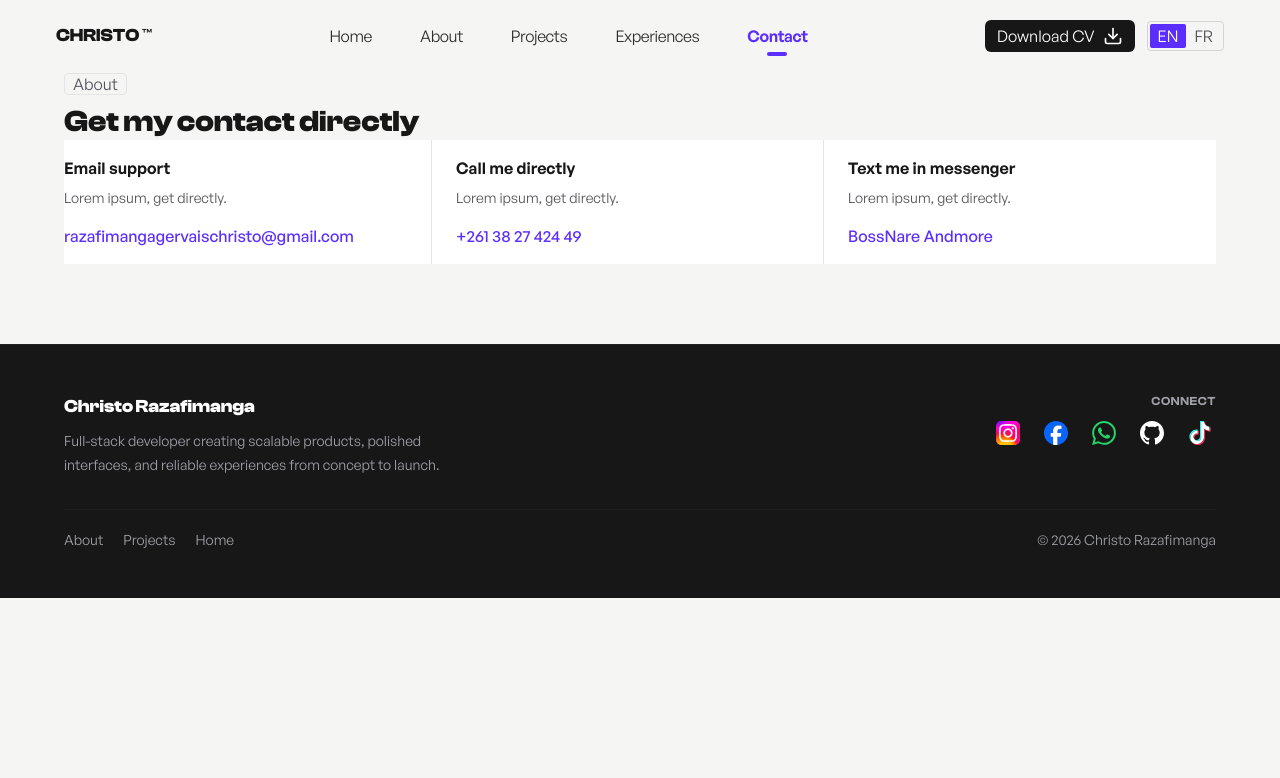
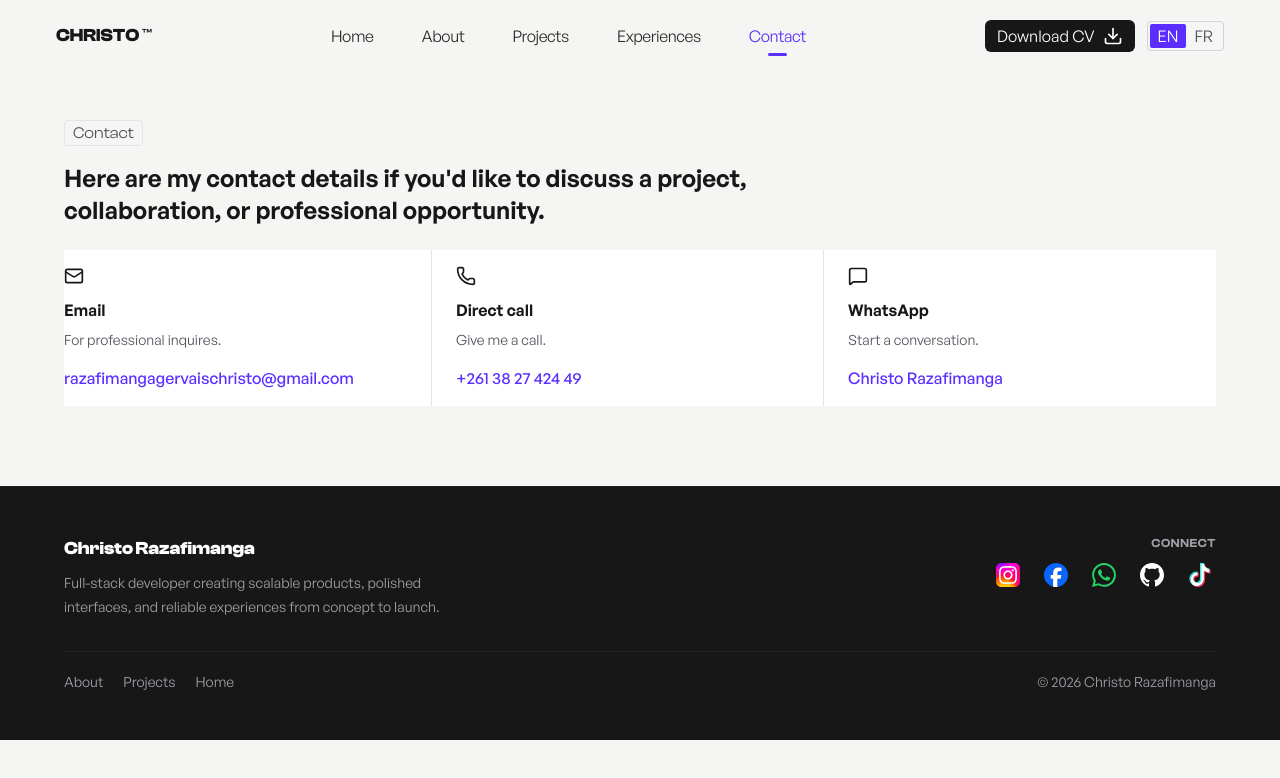
Before and after one commit to bossnare/portfolio, a Next.js app: page /contact in a window 1280 px wide. Shown: the top 778 px of the page. Built offline with nearby package versions, Linux system fonts and the light colour scheme.

Commit message:
add contact page and clickable link

```diff
--- a/app/contact/page.tsx
+++ b/app/contact/page.tsx
@@ -7,26 +7,35 @@ export const metadata: Metadata = {
 
 export default function ContactPage() {
   return (
-    <div className="w-full max-w-6xl px-4 mx-auto md:p-0">
-      <span className="border border-zinc-200 px-2 dark:border-white/12 text-muted-foreground rounded-sm">
-        About
-      </span>
-      <h3 className="text-3xl font-bold mt-2 max-w-3xl">
-        Get my contact directly
-      </h3>
-      <ul className="grid w-full mt-5 grid-cols-1 gap-6 divide-y bg-background dark:bg-transparent md:m-0 md:grid-cols-3 md:divide-x md:divide-y-0 divide-zinc-200 dark:divide-white/12">
+    <div className="w-full max-w-6xl px-4 mx-auto space-y-6 md:pt-12 md:p-0">
+      <div className="space-y-4">
+        <h1 className="px-2 border rounded-sm w-fit border-zinc-200 dark:border-white/12 text-muted-foreground">
+          Contact
+        </h1>
+        <p className="max-w-3xl text-2xl font-semibold">
+          Here are my contact details if you&apos;d like to discuss a project,
+          collaboration, or professional opportunity.
+        </p>
+      </div>
+      <ul className="grid w-full grid-cols-1 gap-6 mt-4 divide-y bg-background dark:bg-transparent md:m-0 md:grid-cols-3 md:divide-x md:divide-y-0 divide-zinc-200 dark:divide-white/12">
         {contacts.map((contact) => (
           <li key={contact.name}>
-            <div className="flex flex-row justify-between gap-4 py-4 md:flex-col">
+            <div className="flex flex-col justify-between gap-4 py-4">
               <div className="flex flex-col gap-2">
-                <span className="font-semibold">{contact.name}</span>
-                <span className="text-muted-foreground text-sm">
+                <div className="flex flex-row items-center gap-3 md:items-start md:flex-col">
+                  <contact.icon className="size-5" />
+                  <span className="font-semibold">{contact.name}</span>
+                </div>
+                <span className="text-sm text-muted-foreground">
                   {contact.content}
                 </span>
               </div>
-              <span className="font-medium text-primary">
+              <a
+                href={contact.link}
+                className="font-medium w-fit text-primary hover:underline active:underline"
+              >
                 {contact.contact}
-              </span>
+              </a>
             </div>
           </li>
         ))}
--- a/src/components/Header.tsx
+++ b/src/components/Header.tsx
@@ -4,6 +4,7 @@ import { Download, Menu, X } from 'lucide-react';
 import { Tab, tabs } from './header/Tab';
 import { useState } from 'react';
 import { motion } from 'motion/react';
+import { handleWait } from '../utils/handle-wait';
 
 export function Header() {
   const [isOpenMenu, setIsOpenMenu] = useState(false);
@@ -61,7 +62,10 @@ export function Header() {
         >
           <ul className="flex flex-col items-start gap-4">
             {tabs.map((tab) => (
-              <li onClick={handleTogleOpenMenu} key={tab.label}>
+              <li
+                onClick={() => handleWait(handleTogleOpenMenu, 300)}
+                key={tab.label}
+              >
                 <Tab label={tab.label} href={tab.href} />
               </li>
             ))}
--- a/src/components/header/Tab.tsx
+++ b/src/components/header/Tab.tsx
@@ -1,6 +1,6 @@
 import Link from 'next/link';
 import { cn } from '../../lib/utils';
-import {useActivePath} from '../../hooks/useActivePath'
+import { useActivePath } from '../../hooks/useActivePath';
 
 export const tabs = [
   { label: 'Home', href: '/' },
@@ -10,21 +10,19 @@ export const tabs = [
   { label: 'Contact', href: '/contact' },
 ];
 
-export function Tab({ href = '#', label }: { href?: string, label?: string }) {
-  const isActive = useActivePath(href)
+export function Tab({ href = '#', label }: { href?: string; label?: string }) {
+  const isActive = useActivePath(href);
 
   return (
     <>
-          <Link className="relative flex justify-center" href={href}>
-          <span className={cn(
-            isActive
-              ? ' font-semibold text-primary'
-              : 'text-foreground/90'
-          )}>{label}</span>
-          {isActive && (
-            <span className="absolute hidden md:block w-1/3 h-1 rounded-full -bottom-2 bg-primary"></span>
-          )}
-          </Link>
+      <Link className="relative flex justify-center" href={href}>
+        <span className={cn(isActive ? 'text-primary' : 'text-foreground/90')}>
+          {label}
+        </span>
+        {isActive && (
+          <span className="absolute hidden md:block w-1/3 h-0.75 rounded-full -bottom-2 bg-primary"></span>
+        )}
+      </Link>
     </>
   );
 }
--- a/src/data/contacts.ts
+++ /dev/null
@@ -1,20 +0,0 @@
-export const contacts = [
-  {
-    name: 'Email support',
-    content: 'Lorem ipsum, get directly.',
-
-    contact: 'razafimangagervaischristo@gmail.com',
-  },
-  {
-    name: 'Call me directly',
-    content: 'Lorem ipsum, get directly.',
-
-    contact: '+261 38 27 424 49',
-  },
-  {
-    name: 'Text me in messenger',
-    content: 'Lorem ipsum, get directly.',
-    contact: 'BossNare Andmore',
-    link: 'https://m.me/thebossnare',
-  },
-];
--- /dev/null
+++ b/src/data/contacts.tsx
@@ -0,0 +1,25 @@
+import { Mail, MessageSquare, Phone } from 'lucide-react';
+
+export const contacts = [
+  {
+    name: 'Email',
+    content: 'For professional inquires.',
+    icon: Mail,
+    link: 'mailto:razafimangagervaischristo@gmail.com?subject=Portfolio%20Inquiry?body=Hello%20Christo, ',
+    contact: 'razafimangagervaischristo@gmail.com',
+  },
+  {
+    name: 'Direct call',
+    content: 'Give me a call.',
+    icon: Phone,
+    link: 'tel:+261382742449',
+    contact: '+261 38 27 424 49',
+  },
+  {
+    name: 'WhatsApp',
+    content: 'Start a conversation.',
+    icon: MessageSquare,
+    contact: 'Christo Razafimanga',
+    link: 'https://wa.me/261382742449',
+  },
+];
```
